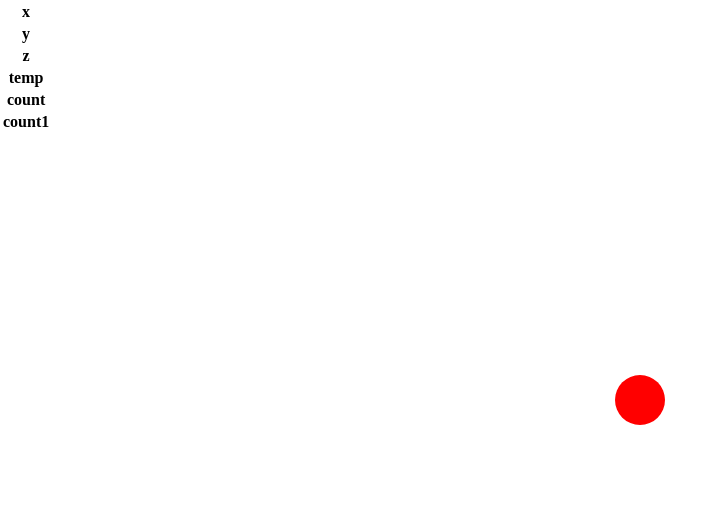
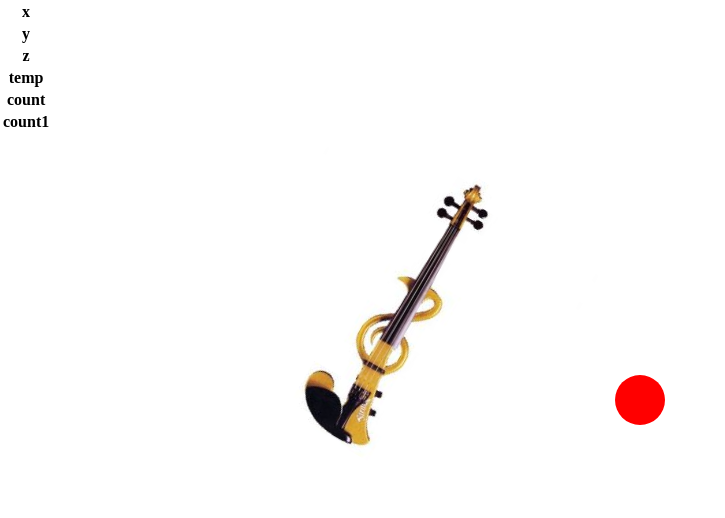
Before and after one commit to hyunmoo/P3, a plain HTML site: page index.html in a window 1280 px wide. Shown: the whole page, without its empty margins (0-725 px from the left). Drawn offline with nearby package versions, Linux system fonts and the light colour scheme.

Commit message:
asdasdas

```diff
--- a/index.html
+++ b/index.html
@@ -35,6 +35,7 @@
 			<td id="aVal"></val>
 		</tr>
 	</table>
+    <img id=m0 src="m_0.jpg"/>
     <audio id="ssound">
     	<source src="https://github.com/hyunmoo/P3/blob/gh-pages/sound1.mp3?raw=true" type="audio/mpeg">
     </audio>
--- a/stylesheet.css
+++ b/stylesheet.css
@@ -15,3 +15,12 @@ html, body {
 	background-color: red;
 	border-radius: 25px;
 }
+
+#m0{
+	position: absolute;
+	top : 20%;
+	left: 20%;
+	-ms-transform:rotate(30deg); /* IE 9 */
+	-webkit-transform:rotate(30deg); /* Chrome, Safari, Opera */
+	transform:rotate(30deg); /* Standard syntax */
+}
```
Also changed, not shown: m_0.jpg (added).
